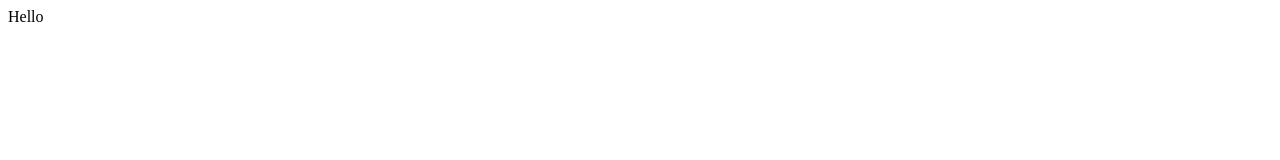
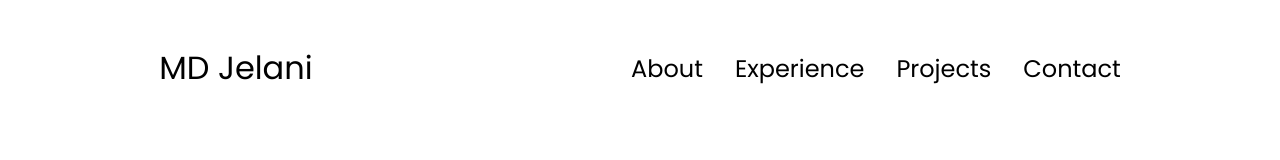
Before and after one commit to Sowrav12/MD-Jelani---Projects, a plain HTML site: page Project 3 - Portfolio Website/index.html in a window 1280 px wide. Drawn offline with Linux system fonts and the light colour scheme.

Commit message:
Desktop Navigation Done

```diff
--- a/Project 3 - Portfolio Website/index.html
+++ b/Project 3 - Portfolio Website/index.html
@@ -8,8 +8,17 @@
     <link rel="stylesheet" href="mediaqueries.css"/>
 </head>
 <body>
-    Hello
+    <nav id="desktop-nav">
+        <div class="logo">MD Jelani</div>
+        <div>
+            <ul class="nav-links">
+                <li><a href="#about">About</a></li>
+                <li><a href="#experience">Experience</a></li>
+                <li><a href="#projects">Projects</a></li>
+                <li><a href="#contact">Contact</a></li>
+            </ul>
+        </div>
+    </nav>
     <script src="script.js"></script>
-    <!--Sample comment-->
 </body>
 </html>
--- a/Project 3 - Portfolio Website/style.css
+++ b/Project 3 - Portfolio Website/style.css
@@ -0,0 +1,66 @@
+/* GENERAL */
+
+  @import url('https://fonts.googleapis.com/css2?family=Poppins:wght@300;400;500;600&display=swap');
+
+* {
+    margin: 0;
+    padding: 0;
+}
+
+body {
+    font-family: 'Poppins', sans-serif;
+}
+
+html {
+    scroll-behavior: smooth;
+}
+
+p {
+    color: rgb(85, 85, 85);
+}
+
+/* TRANSITION */
+
+a, .btn {
+    transition: all 300ms ease;
+}
+
+/* DESKTOP NAV */
+
+nav,
+.nav-links {
+    display: flex;
+}
+
+nav {
+    justify-content: space-around;
+    align-items: center;
+    height: 17vh;
+}
+
+.nav-links {
+    gap: 2rem;
+    list-style: none;
+    font-size: 1.5rem;
+}
+
+a {
+    color: black;
+    text-decoration: none;
+    text-decoration-color: white;
+}
+
+a:hover {
+    color: grey;
+    text-decoration: underline;
+    text-underline-offset: 1rem;
+    text-decoration-color: rgb(181, 181, 181);
+}
+
+.logo {
+    font-size: 2rem;
+}
+
+.logo:hover {
+    cursor: default;
+}
```
